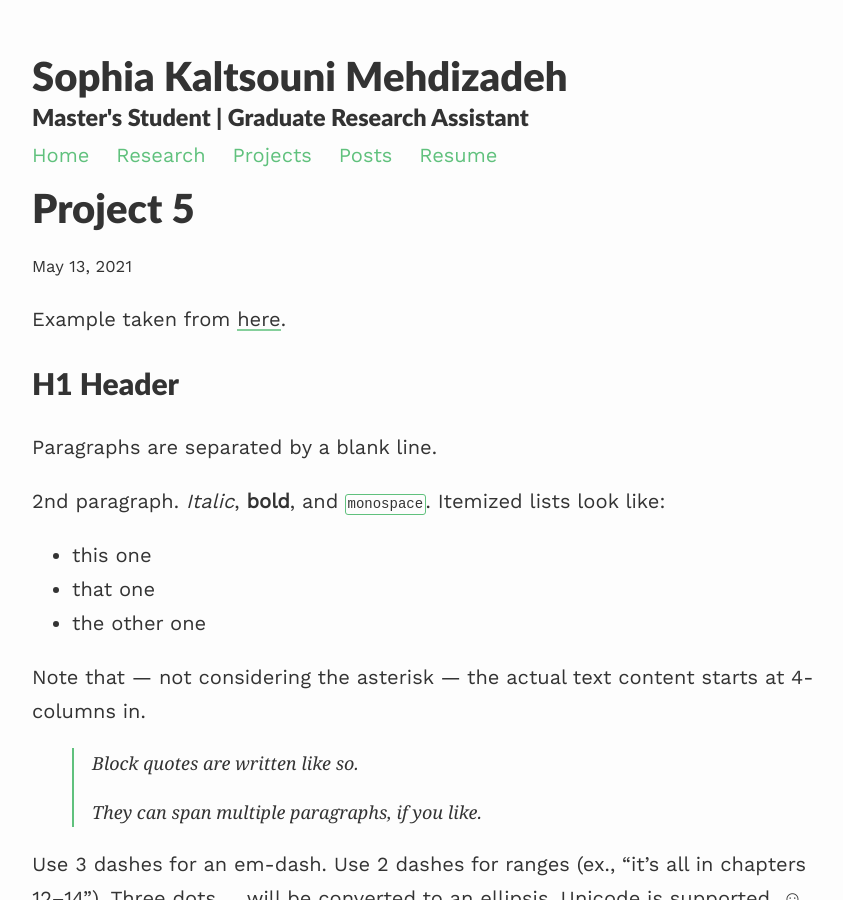
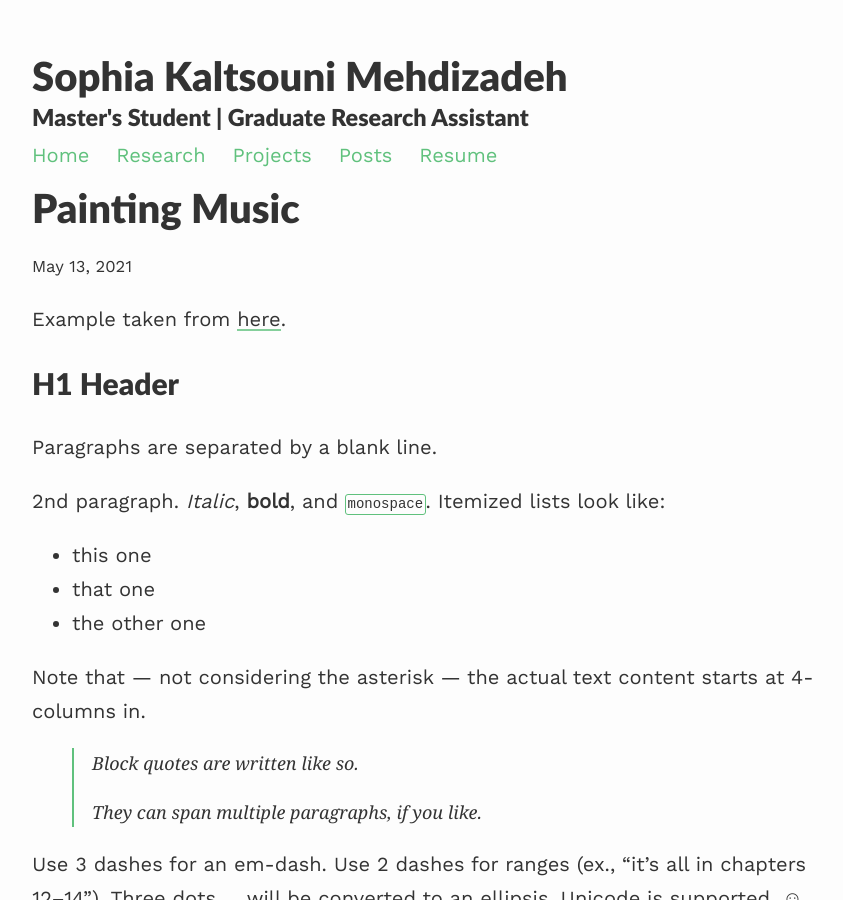
Before and after one commit to smehdizadeh/smehdizadeh.github.io, a Jekyll site: the page built from _projects/5_project.md, in a window 1280 px wide and 900 px high. Shown: the whole window, without its empty margins (208-1051 px from the left). Built offline with Jekyll 4.4.1, drawn with Linux system fonts in a browser that asks for light colours; nearby versions of some CDN libraries.

Commit message:
Update 5_project.md

```diff
--- a/_projects/5_project.md
+++ b/_projects/5_project.md
@@ -1,7 +1,7 @@
 ---
 layout: post
-title: Project 5
-description: another project
+title: Painting Music
+description: An interactive performance system
 ---
 
 Example taken from [here](http://www.unexpected-vortices.com/sw/rippledoc/quick-markdown-example.html){:target="_blank"}.
```
